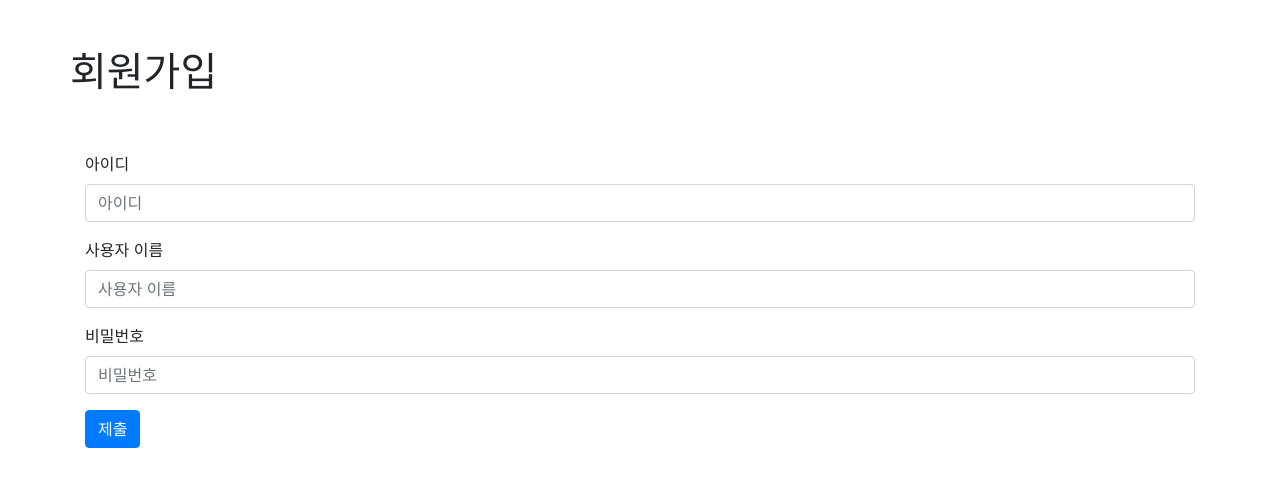
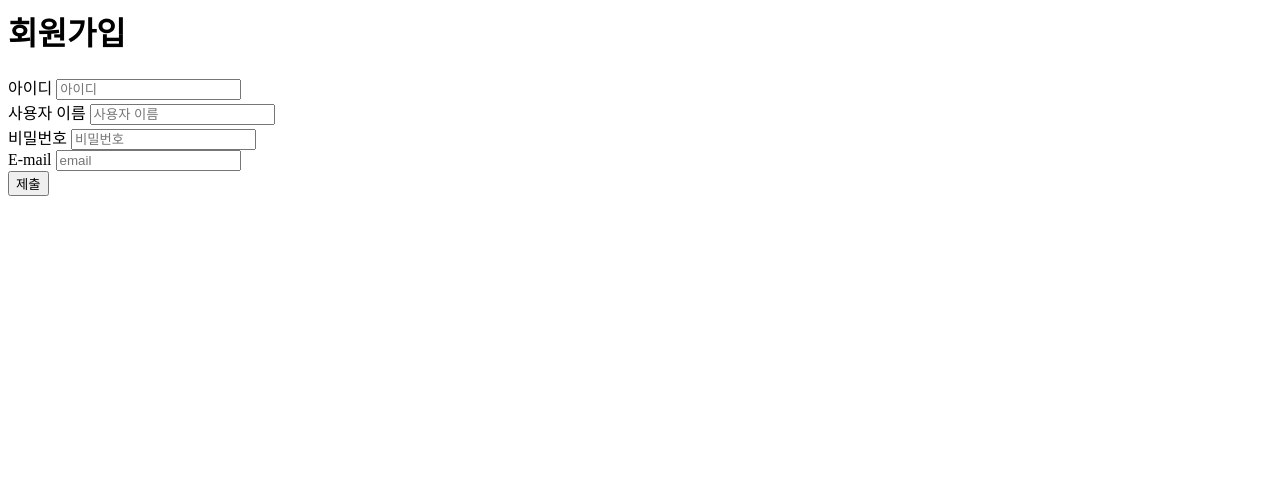
Before and after one commit to kangsinhee/Flask_practice, a Flask app: page /register in a window 1280 px wide. Shown: the top 487 px of the page. Run offline with Flask 2, Linux system fonts and the light colour scheme; some libraries are stand-ins or nearby versions.

Commit message:
.
Signed-off-by: sinhee <rkdtlsgml40@naver.com>

```diff
--- a/app.py
+++ b/app.py
@@ -10,8 +10,8 @@ app = Flask(__name__)
 @app.route('/')
 def home():
     Username = session.get('username', None)
-    UseriD = session.get('userID', None)
-    return render_template("main.html", name = Username, id = UseriD)
+    Userid = session.get('userid', None)
+    return render_template("main.html", name = Username, id = Userid)
 
 @app.route('/register', methods=['GET','POST'])
 def register():  # get 요청 단순히 페이지 표시 post요청 회원가입-등록을 눌렀을때 정보 가져오는것
@@ -44,6 +44,11 @@ def login():
 def logout():
     session.pop('userid',None)
     return redirect(url_for('home'))
+
+@app.route('/find_password')
+def find():
+    return '안녕'
+
 if __name__ == "__main__":
     BASE_DIR = os.path.abspath(__file__)    #DB 경로를 상대 경로로 설정
     DIR = os.path.join(BASE_DIR, "DB")
--- a/forms.py
+++ b/forms.py
@@ -2,6 +2,8 @@ from flask_wtf import FlaskForm
 from models import cuser
 from wtforms import StringField, PasswordField
 from wtforms.validators import DataRequired, EqualTo
+
+
 
 class RegisterForm(FlaskForm):
     userid = StringField('userid', validators=[DataRequired()])
--- a/templates/login.html
+++ b/templates/login.html
@@ -27,6 +27,7 @@
                         {{form.password(class="form-control", placeholder="비밀번호")}}
                     </div>
                     <button type="submit" class="btn btn-primary">로그인</button>
+                    <a href="/find_password" STYLE="color: black; text-decoration: none;"> 비밀번호 찾기 </a>
                 </form>
             </div>
 
--- a/templates/main.html
+++ b/templates/main.html
@@ -11,7 +11,7 @@
             <h3> Flask SQLAlchemy </h3>
             <ul>
                 {%if id %}
-                    {{ name }}
+                    <a> User: {{ id }} </a>
                     <li><a href="/logout" style="color: black"> LOGOUT </a></li>
                 {% else %}
                     <a> <li><a href="/login" style="color: black"> LOGIN </a></li> </a>
--- a/templates/register.html
+++ b/templates/register.html
@@ -1,19 +1,6 @@
 <html>
     <head>
         <meta charset='utf-8'/>
-        <meta name='viewport' content="width=device-width, initial-scale=1, shrink-to-fit=no"/>
-
-    <link rel="stylesheet" href="https://stackpath.bootstrapcdn.com/bootstrap/4.3.1/css/bootstrap.min.css"
-     integrity="sha384-ggOyR0iXCbMQv3Xipma34MD+dH/1fQ784/j6cY/iJTQUOhcWr7x9JvoRxT2MZw1T" crossorigin="anonymous">
-    <script src="https://code.jquery.com/jquery-3.3.1.slim.min.js"
-     integrity="sha384-q8i/X+965DzO0rT7abK41JStQIAqVgRVzpbzo5smXKp4YfRvH+8abtTE1Pi6jizo" crossorigin="anonymous">
-     </script>
-    <script src="https://cdnjs.cloudflare.com/ajax/libs/popper.js/1.14.7/umd/popper.min.js"
-     integrity="sha384-UO2eT0CpHqdSJQ6hJty5KVphtPhzWj9WO1clHTMGa3JDZwrnQq4sF86dIHNDz0W1" crossorigin="anonymous">
-     </script>
-    <script src="https://stackpath.bootstrapcdn.com/bootstrap/4.3.1/js/bootstrap.min.js"
-     integrity="sha384-JjSmVgyd0p3pXB1rRibZUAYoIIy6OrQ6VrjIEaFf/nJGzIxFDsf4x0xIM+B07jRM" crossorigin="anonymous">
-     </script>
     </head>
 
 <body>
@@ -25,23 +12,21 @@
             <div class="col-12">
                 <form method="POST" >   <!--엑션 삭제해야됌-->
                     {{form.csrf_token}}
-                    <div class="form-group">
-                        <!-- <label for="userid">아이디</label>
-                        <input type="text" class="form-control" id="userid" placeholder="아이디" name="userid" /> -->
+                    <div>
                         {{form.userid.label("아이디")}}
                         {{form.userid(class="form-control", placeholder="아이디")}}
                     </div>
-                    <div class="form-group">
-                        <!-- <label for="username">이름</label>
-                        <input type="text" class="form-control" id="username" placeholder="사용자이름" name="username" /> -->
+                    <div>
                         {{form.username.label("사용자 이름")}}
                         {{form.username(class="form-control", placeholder="사용자 이름")}}
                     </div>
-                    <div class="form-group">
-                        <!-- <label for="password">비밀번호</label>
-                        <input type="password" class="form-control" id="password" placeholder="비밀번호" name="password" /> -->
+                    <div>
                         {{form.password.label("비밀번호")}}
                         {{form.password(class="form-control", placeholder="비밀번호")}}
+                    </div>
+                    <div>
+                        {{form.email.label("E-mail")}}
+                        {{form.email(class="form-control", placeholder="email")}}
                     </div>
                     <button type="submit" class="btn btn-primary">제출</button>
                 </form>
```
Also changed, not shown: models.py (+3 -4 lines), DB/db.sqlite.
